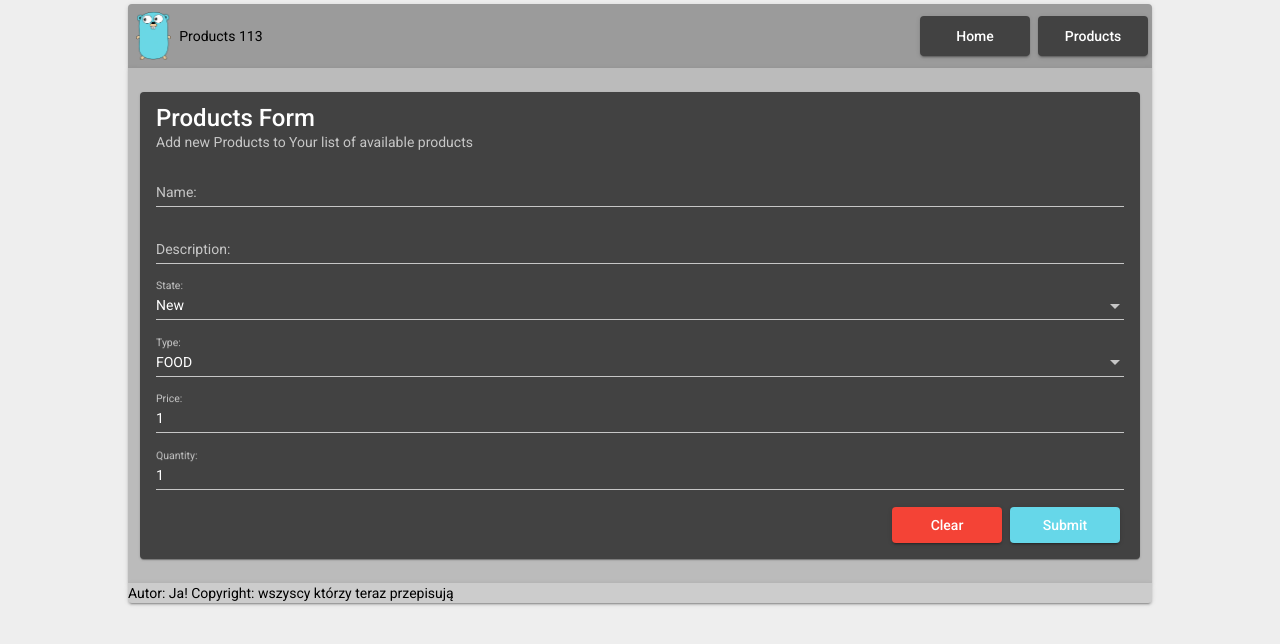
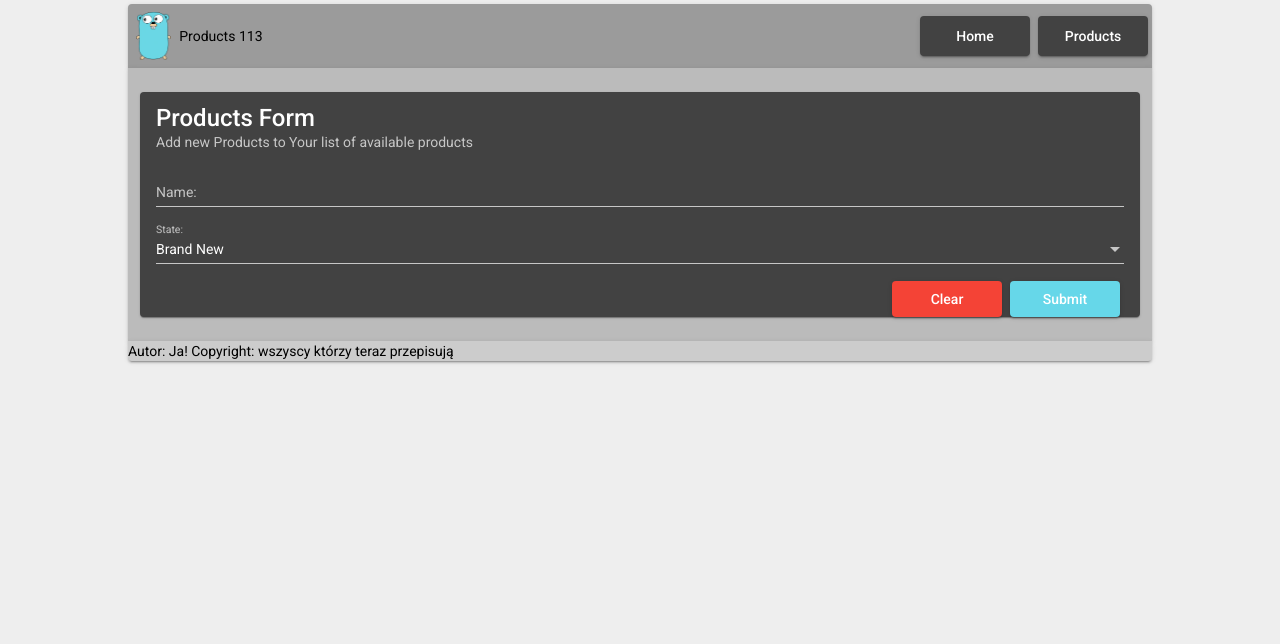
Before and after one commit to SaintAmeN/javapol113_angular_with_backend, an Angular app: page /products/form in a window 1280 px wide. Shown: the top 644 px of the page. Built offline with nearby package versions, Linux system fonts and the light colour scheme.

Commit message:
Product form updated

```diff
--- a/src/app/products-form/products-form.component.html
+++ b/src/app/products-form/products-form.component.html
@@ -13,35 +13,11 @@
     </mat-form-field>
 
     <mat-form-field appearance="legacy">
-      <mat-label>Description:</mat-label>
-      <input type="text" matInput placeholder="Description:" [(ngModel)]="product.description">
-    </mat-form-field>
-
-    <mat-form-field appearance="legacy">
       <mat-label>State:</mat-label>
       <mat-select [(ngModel)]="product.state">
-        <mat-option value="NEW">New</mat-option>
+        <mat-option value="BRAND_NEW">Brand New</mat-option>
         <mat-option value="USED">Used</mat-option>
       </mat-select>
-    </mat-form-field>
-
-    <mat-form-field appearance="legacy">
-      <mat-label>Type:</mat-label>
-      <mat-select [(ngModel)]="product.type">
-        <mat-option value="ELECTRONICS">ELECTRONICS</mat-option>
-        <mat-option value="FOOD">FOOD</mat-option>
-        <mat-option value="LIQUOR">LIQUOR</mat-option>
-      </mat-select>
-    </mat-form-field>
-
-    <mat-form-field appearance="legacy">
-      <mat-label>Price:</mat-label>
-      <input type="number" min="0.01" step="0.01" matInput placeholder="Price:" [(ngModel)]="product.price">
-    </mat-form-field>
-
-    <mat-form-field appearance="legacy">
-      <mat-label>Quantity:</mat-label>
-      <input type="number" min="1" step="1" matInput placeholder="Quantity:" [(ngModel)]="product.quantity">
     </mat-form-field>
 
     <div class="form-button-row">
@@ -52,5 +28,9 @@
         Clear
       </button>
     </div>
+
+    <mat-card-footer>
+      <mat-progress-bar *ngIf="sendingProduct" mode="indeterminate"></mat-progress-bar>
+    </mat-card-footer>
   </mat-card-content>
 </mat-card>
--- a/src/app/products-form/products-form.component.ts
+++ b/src/app/products-form/products-form.component.ts
@@ -1,8 +1,7 @@
 import { Component, ElementRef, OnInit, Renderer2, ViewChild } from '@angular/core';
 import { MatSnackBar } from '@angular/material/snack-bar';
 import { Router } from '@angular/router';
-import { catchError, Observable, of, tap } from 'rxjs';
-import { Product, ProductsService } from '../products-service/products.service';
+import { CreateProductRequest, Product, ProductsService } from '../products-service/products.service';
 
 @Component({
   selector: 'app-products-form',
@@ -12,7 +11,7 @@ import { Product, ProductsService } from '../products-service/products.service';
 export class ProductsFormComponent implements OnInit {
   @ViewChild('ref') child: ElementRef|any;
 
-  product: Product;
+  product: CreateProductRequest;
   sendingProduct: boolean = false;
 
   notification: string|null = null;
@@ -21,7 +20,7 @@ export class ProductsFormComponent implements OnInit {
               private router: Router,
               private productsService: ProductsService,
               private snackBar: MatSnackBar) {
-    this.product = productsService.getDefautProductModel()
+    this.product = productsService.getDefautProductRequest()
   }
 
   ngOnInit(): void {
@@ -51,16 +50,15 @@ export class ProductsFormComponent implements OnInit {
           setTimeout(() => {
             this.renderer.addClass(this.child.nativeElement, 'hidden');
             setTimeout(() => {
-              // po 5 sekundach wyczyść powiadomienie o błędzie
+              // po 1 sekundzie wyczyść powiadomienie o błędzie
               this.notification = null;
             }, 1000)
           }, 3000)
-
         }
       })
   }
 
   clearForm(): void {
-    this.product = this.productsService.getDefautProductModel()
+    this.product = this.productsService.getDefautProductRequest()
   }
 }
--- a/src/app/products-service/products.service.ts
+++ b/src/app/products-service/products.service.ts
@@ -3,24 +3,22 @@ import { Injectable } from '@angular/core';
 import { Observable } from 'rxjs/internal/Observable';
 
 export enum ProductState {
-  NEW = "NEW",
+  BRAND_NEW = "BRAND_NEW",
   USED = "USED"
-}
-
-export enum ProductType {
-  ELECTRONICS = "ELECTRONICS",
-  FOOD = "FOOD",
-  LIQUOR = "LIQUOR",
 }
 
 export type Product = {
   id: number|null,
   name: string,
-  description: string,
   state: ProductState,
-  type: ProductType,
-  price: number,
-  quantity: number
+  ownerId: number,
+  createDateTime: string,
+  updateDateTime: string,
+}
+
+export type CreateProductRequest = {
+  name: string,
+  state: ProductState,
 }
 
 @Injectable({
@@ -35,7 +33,7 @@ export class ProductsService {
   public refreshProductList(): void {
     this.loadingList = true;
 
-    this.http.get('http://localhost:8080/products')
+    this.http.get('http://localhost:8080/api/product')
       .subscribe((data) => { // promise
         this.loadingList = false
         console.log(data)
@@ -45,23 +43,19 @@ export class ProductsService {
       })
   }
 
-  public getDefautProductModel(): Product {
+  public getDefautProductRequest(): CreateProductRequest {
     return {
-      id: null,
       name: '',
-      description: '',
-      state: ProductState.NEW,
-      type: ProductType.FOOD,
-      price: 1.0,
-      quantity: 1
+      state: ProductState.BRAND_NEW,
     }
   }
 
-  public sendProductToBackend(product: Product): Observable<Object>{
-    return this.http.post('http://localhost:8080/products', product);
+  public sendProductToBackend(request: CreateProductRequest): Observable<Object>{
+    return this.http.post('http://localhost:8080/api/product', request);
   }
 
   public deleteFromBackend(productId: number): Observable<Object>{
+    // TODO: fix
     return this.http.delete('http://localhost:8080/products/'+productId)
   }
 }
```
